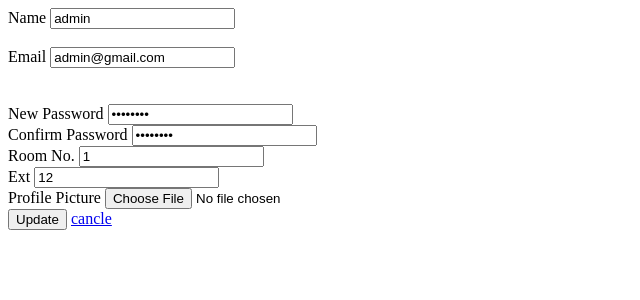
After one commit to leila672/Cafeteria, a PHP site: page /editUser.php?id=1 in a window 1280 px wide. The commit adds this page. Shown: the top 300 px of the page, without its empty margins (0-640 px from the left). Run offline with PHP 8.4, Linux system fonts and the light colour scheme; data comes from the database, SQL or seed files in the repository.

```diff
--- /dev/null
+++ b/Admin/editUser.php
@@ -0,0 +1,77 @@
+<?php
+$UserInfo='';
+$userId=$_REQUEST['id'] ;
+$userName='';
+$userEmail ='';
+$UserPass='';
+$userRoom='';
+$userPP='';
+$role='';
+$ext='';
+include_once("../DataBase.php");
+$mydb = new DataBase();
+try {
+    $mydb ->connect();
+    $UserInfo= $mydb->select_row("users",$userId);
+    $userName=  $UserInfo[0][1];
+    $userEmail=$UserInfo[0][2];
+    $UserPass= $UserInfo[0][3];
+    $userRoom= $UserInfo[0][4];
+    $ext=$UserInfo[0][5];
+    $userPP= $UserInfo[0][6];
+    $role= $UserInfo[0][7];
+} catch (PDOException $e) {
+    echo 'Connection failed: ' . $e->getMessage();
+}?>
+
+<!DOCTYPE html>
+<html lang="en">
+<head>
+    <meta charset="UTF-8">
+    <title>Document</title>
+</head>
+<body>
+<form action="" method="post" enctype="multipart/form-data">
+        <label >Name</label>
+        <input type="text" name="name" value="<?php echo $userName ;?>" ><br>
+        <label style="color: red">
+                <?php if (isset($_REQUEST["name"])) {
+        echo "name required <br>";
+    } ?> </label><br>
+
+        <label >Email</label>
+        <input type="email" name="email" value="<?php echo $userEmail;?>"> <br><br>
+        <label style="color: red">
+                <?php if (isset($_REQUEST["name"])) {
+        echo "email required <br>";
+    } ?>  </label><br>
+
+        <label >New Password</label>
+        <input type="password" name="password" value="<?php echo $UserPass;?>"><br>
+       <label style="color: red" > <?php if (isset($_REQUEST["password"])) {
+                    echo "Password required";
+                }
+                if (isset($_REQUEST['invalidpassword'])) {
+                    echo"<br> Invalid password ";
+                } ?></label>
+
+        <label >Confirm Password</label>
+        <input type="password" name="confirmpassword" value="<?php echo $UserPass;?>"><br>
+      <label style="color: red" > <?php if (isset($_REQUEST["confirmpassword"])) {
+                    echo "Password doesn't match";
+                } ?> </label>
+        <label>Room No.</label>
+       <input type="text" name="room" value="<?php echo $userRoom ;?>">
+       <label style="color: red" > <?php if (isset($_REQUEST["room"])) {
+                    echo "choose room";
+                } ?> </label><br>
+                 <label>Ext</label>
+       <input type="text" name="ext" value="<?php echo $ext ;?>"><br>
+        <label >Profile Picture</label>
+        <input type="file" name="img" value="<?php echo $userPP ;?>" ><br>
+        <input type="submit" name="submit" value="Update" >
+        <a href="allUsers.php">cancle</a>
+
+    </form>
+</body>
+</html>
--- a/DataBase.php
+++ b/DataBase.php
@@ -18,10 +18,10 @@ class DataBase{
     public function insert_into( $table_name,...$args){
         $query = "INSERT INTO `$table_name` ";
         switch($table_name){
-            case 'users': $query.= ' ( `Name`, `Email`, `Password`, `RoomNo`, `Ext`, `profile_picture`, `role`)  VALUES(?,?,?,?,?,?,?)'; break;
-            case 'products': $query.= ' ( `Pname`, `Price`, `Category`, `Picture`) VALUES(?,?,?,?)'; break;
-            case 'orders': $query.= ' (`OrderDate`, `Status`, `UserId`, `TotalPrice`) VALUES(?,?,?,?)'; break;
-            case 'order-product': $query.= ' (`OID`, `PID`, `Quantity`) VALUES(?,?,?)'; break;
+            case 'users': $query.= ' ( `name`, `email`, `password`, `roomNum`, `ext`, `profile_Picture`, `role`)  VALUES(?,?,?,?,?,?,?)'; break;
+            case 'products': $query.= ' ( `name`,``price, `category`, `picture`) VALUES(?,?,?,?)'; break;
+            case 'orders': $query.= ' (`date`,`status`, `totalPrice`, `user_id`) VALUES(?,?,?,?)'; break;
+            case 'order-product': $query.= ' (`order_id`, `product_id`,`quantity`) VALUES(?,?,?)'; break;
         }
         $stmt = $this->db->prepare($query);
         $stmt->execute($args);
@@ -29,7 +29,8 @@ class DataBase{
 
 
     public function delete($table_name, $id){
-        $query = "DELETE FROM $table_name WHERE ID=$id";
+        $the_int_id = (int) $id;
+        $query = "DELETE FROM $table_name WHERE id=$the_int_id";
         $stmt = $this->db->prepare($query);
         $stmt->execute();
     }
@@ -53,7 +54,8 @@ class DataBase{
         $stmt->execute();
     }
     public function select_row($table_name, $id){
-        $query ="SELECT * FROM $table_name WHERE ID= $id";
+        $the_int_id = (int) $id;
+        $query ="SELECT * FROM $table_name WHERE id= $the_int_id ";
         $stmt = $this->db->prepare($query);
         $stmt->execute();
         $result = $stmt->fetchAll();
@@ -66,7 +68,31 @@ class DataBase{
         $result = $stmt->fetchAll();
         return $result;
     }
+    public function users_table($table_name, ...$args){
+        echo "<table border='2'><tr>";
+        for($i = 0; $i < count($args);$i++){
+            echo"<th>$args[$i]</th>";
+        }
+        echo '</tr>';
+        $query = "SELECT * FROM $table_name;";
+        $stmt=$this->db->prepare($query);
+        $stmt->execute();
+        while ($obj = $stmt -> fetchObject()) {
+            echo '<tr>';
+                 for ($i = 0; $i < 2;$i++){
+                    echo '<td>';
+                    $something = $args[$i];
+                    echo $obj->$something;
+                    echo '</td>';
+                }
+                    echo "<td><img src='user_image/$obj->profile_Picture' style='width:50px;height:50px'></td>";
+                    echo "<td><a href='deleteUser.php?id=$obj->id'>delete</a> <a href='editUser.php?id=$obj->id'>edit</a></td>";
 
+            echo '</tr>';
+
+        }
+        echo '</table>';
+    }
 
 
 }
```
Also changed, not shown: Admin/addUser.php (+11 -96 lines), Admin/addUserValidation.php (added, +103 -0 lines), Admin/allUsers.php (added, +12 -0 lines), Admin/deleteUser.php (added, +10 -0 lines), Admin/user_image/8.jpg (deleted).
